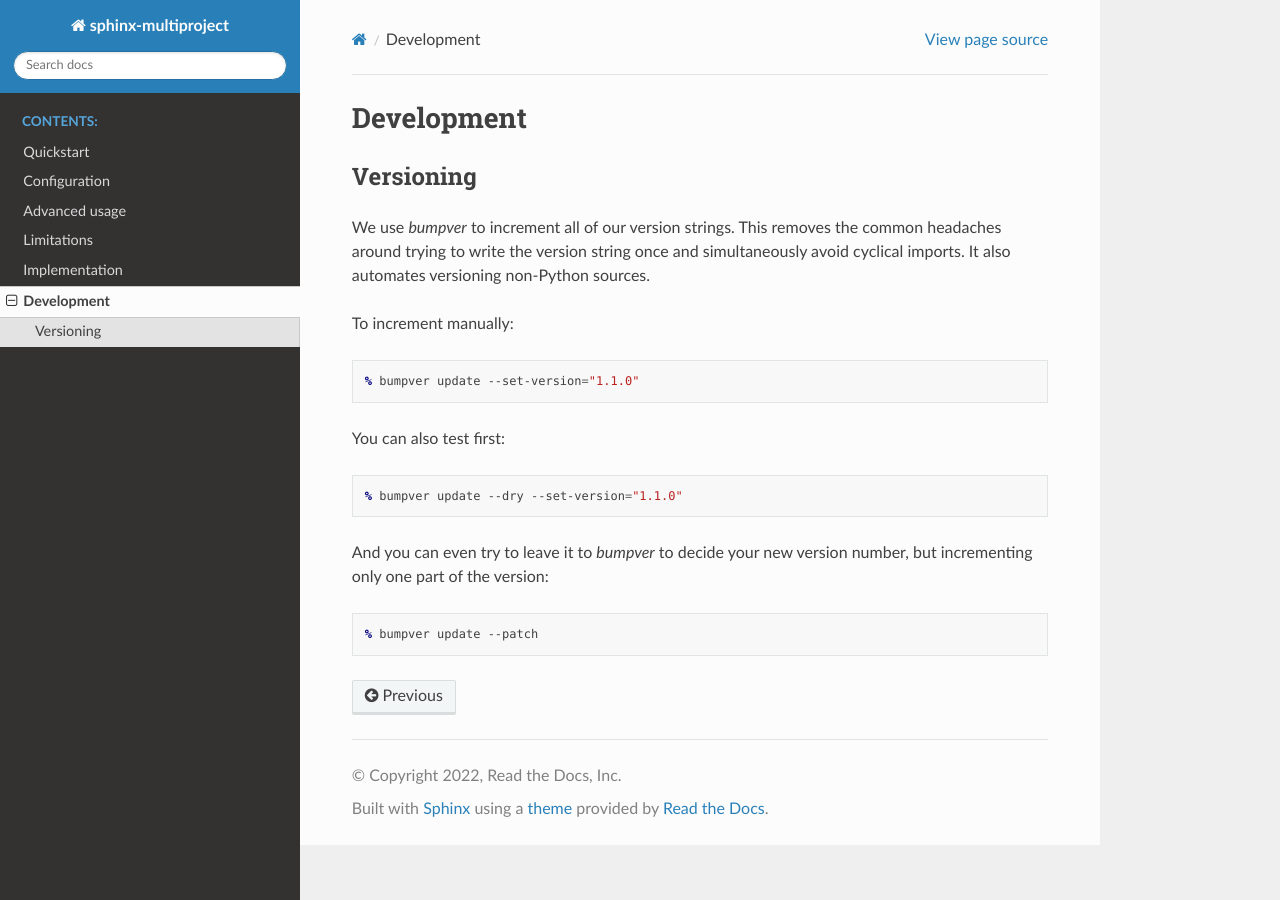
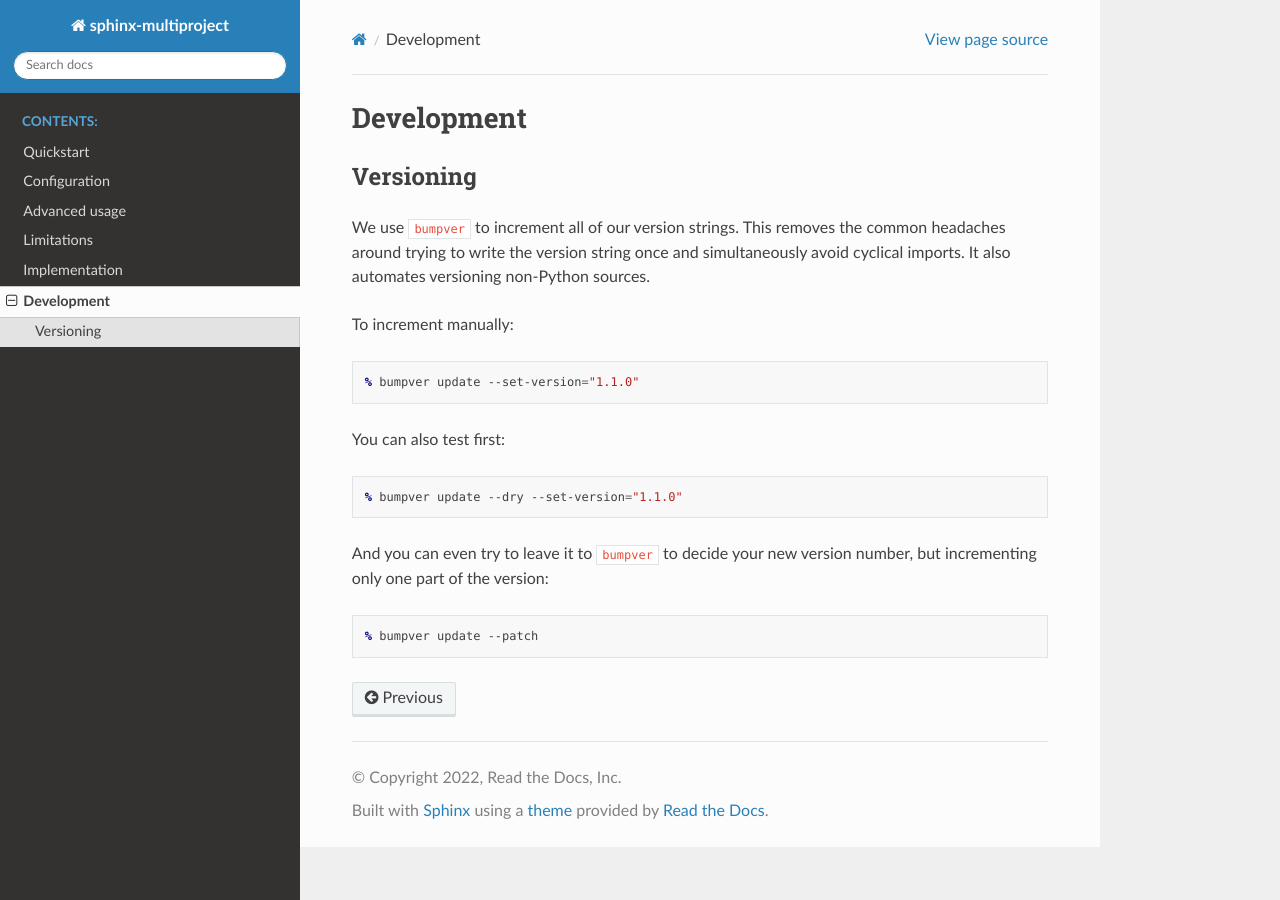
Before and after one commit to readthedocs/sphinx-multiproject, a Sphinx documentation site: the page built from docs/development.rst, in a window 1280 px wide. Built offline with Sphinx 7.4.7 and the Read the Docs theme 2.0.0, drawn with Linux system fonts in a browser that asks for light colours.

Commit message:
Apply suggestions from code review

```diff
--- a/docs/development.rst
+++ b/docs/development.rst
@@ -4,7 +4,7 @@ Development
 Versioning
 ----------
 
-We use `bumpver` to increment all of our version strings. This removes the
+We use ``bumpver`` to increment all of our version strings. This removes the
 common headaches around trying to write the version string once and
 simultaneously avoid cyclical imports. It also automates versioning non-Python
 sources.
@@ -21,7 +21,7 @@ You can also test first:
 
     % bumpver update --dry --set-version="1.1.0"
 
-And you can even try to leave it to `bumpver` to decide your new version number,
+And you can even try to leave it to ``bumpver`` to decide your new version number,
 but incrementing only one part of the version:
 
 .. code:: console
```
